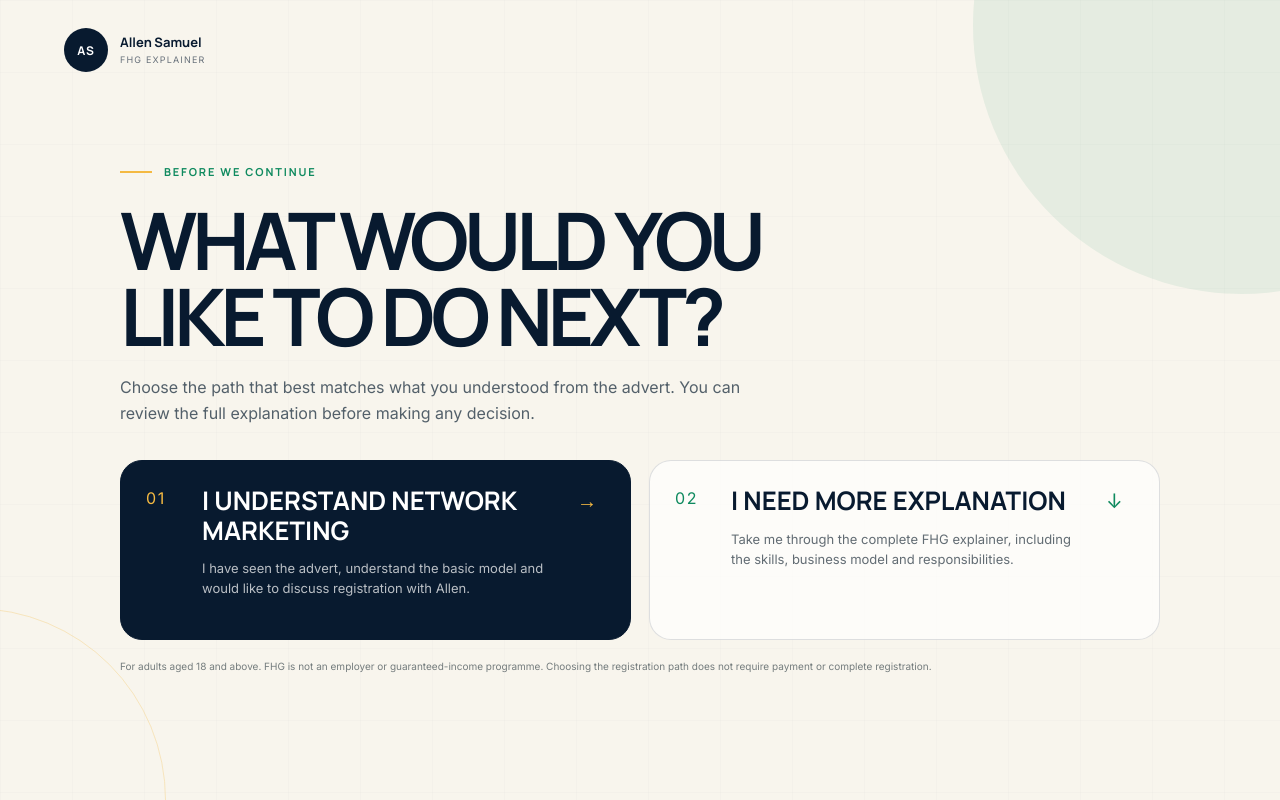
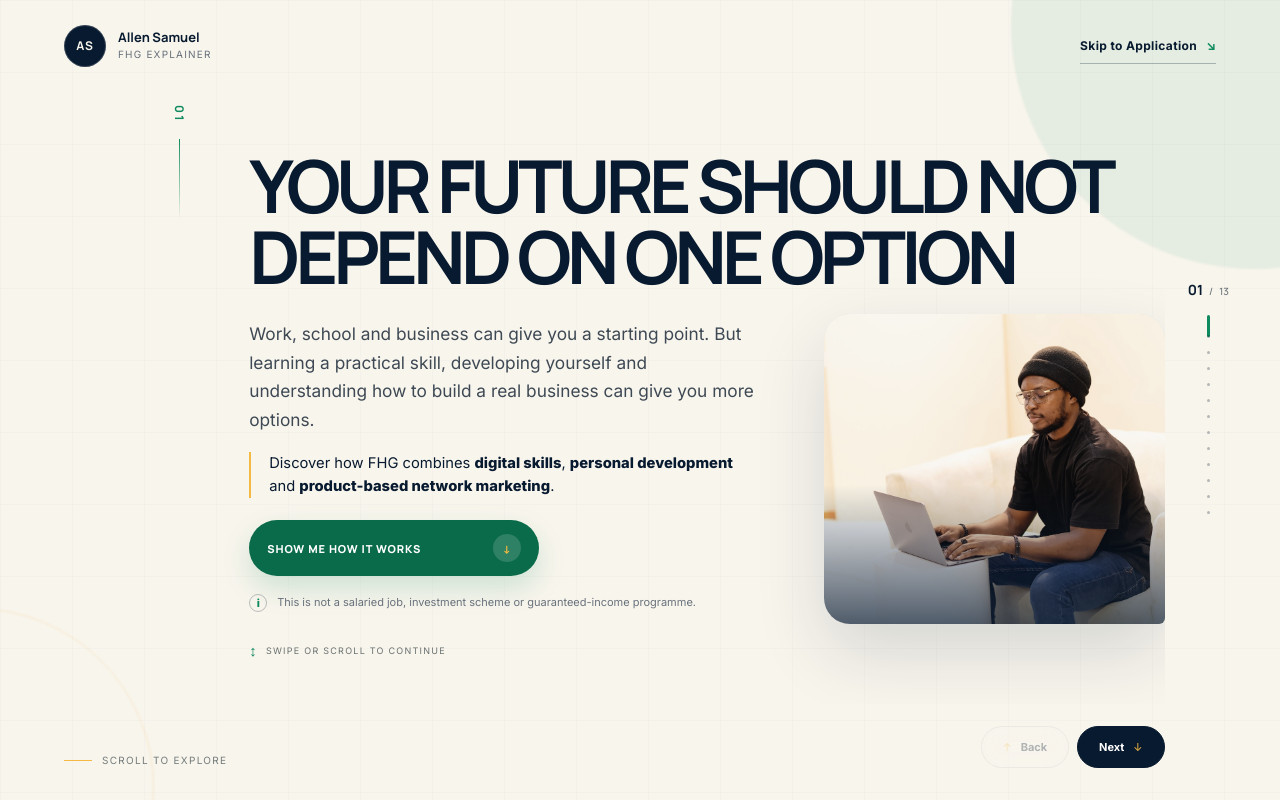
Before and after one commit to Allensamm/eliterecruit, a Next.js app: page / in a window 1280 px wide. Built offline with nearby package versions, Linux system fonts and the light colour scheme.

Commit message:
Gate advert journey on WhatsApp configuration

```diff
--- a/app/components/FhgExperience.tsx
+++ b/app/components/FhgExperience.tsx
@@ -419,7 +419,8 @@ function EntryGate({ onExplain }: { onExplain: () => void }) {
 }
 
 export default function FhgExperience() {
-  const [entry, setEntry] = useState<'gate' | 'explainer'>('gate');
+  const gatewayReady = Boolean(process.env.NEXT_PUBLIC_ALLEN_WHATSAPP_NUMBER?.replace(/\D/g, ''));
+  const [entry, setEntry] = useState<'gate' | 'explainer'>(gatewayReady ? 'gate' : 'explainer');
   const [current, setCurrent] = useState(0);
   const currentRef = useRef(0);
   const locked = useRef(false);
```
